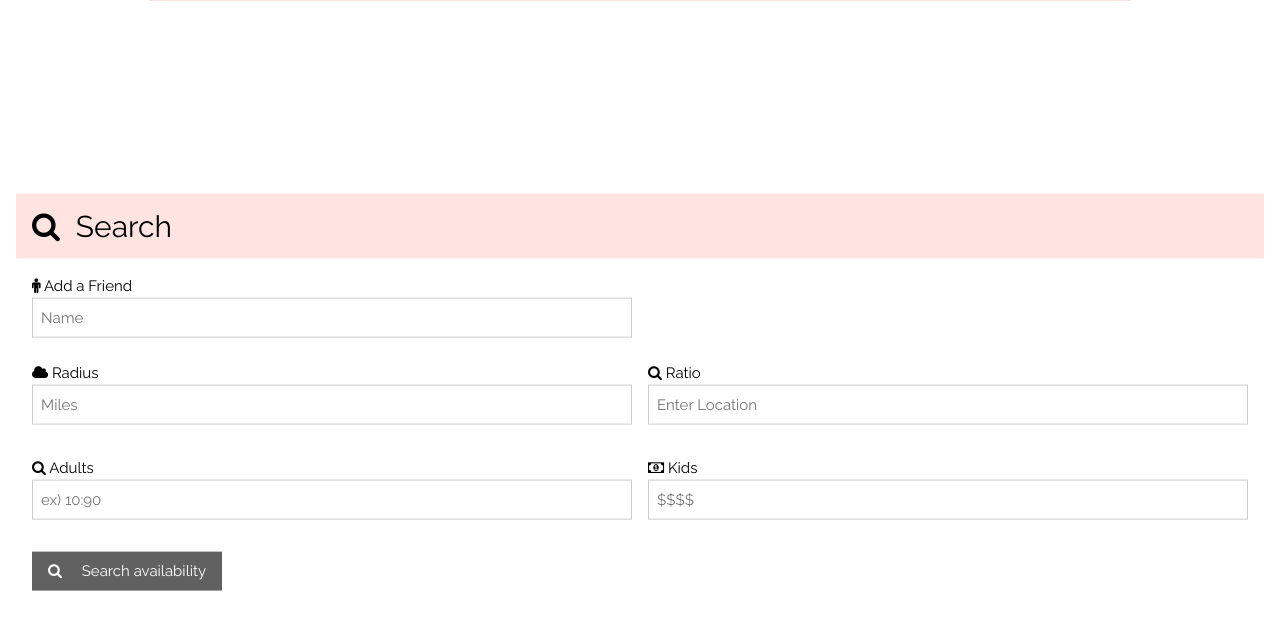
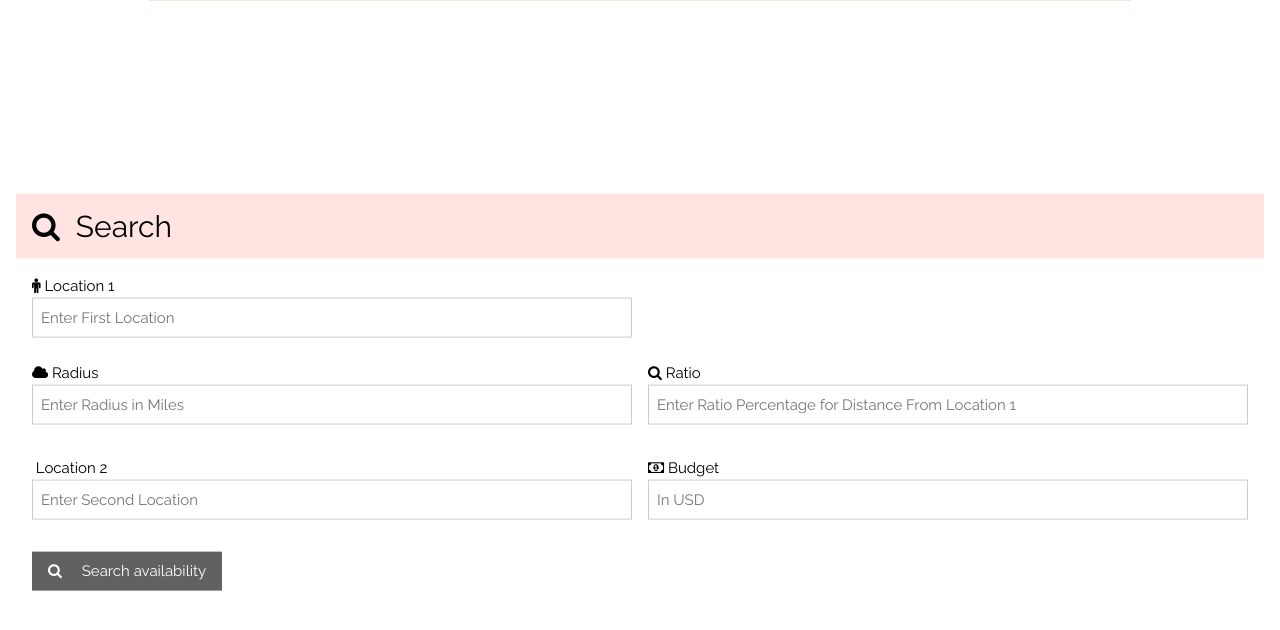
Before and after one commit to aboccard/CS411, a Django app: template main/search/templates/SearchBar.html in a window 1280 px wide. Shown: the top 630 px of the page. Run offline with Django 3.2, Linux system fonts and the light colour scheme; the template is opened without the code that fills it, so the values that code supplies are empty; parts of the project's set-up code (start-up, migrations or seed data) failed here and were passed over.

Commit message:
Connect functions to html

```diff
--- a/main/meet_me_halfway/urls.py
+++ b/main/meet_me_halfway/urls.py
@@ -18,5 +18,5 @@ from django.urls import path, include
 
 urlpatterns = [
     path('admin/', admin.site.urls),
-    path('search/', include('search.urls')),
+    path('', include('search.urls')),
 ]
--- a/main/search/forms.py
+++ b/main/search/forms.py
@@ -3,6 +3,6 @@ from django import forms
 class LocationForm(forms.Form):
     location1 = forms.CharField(label='location1')
     location2 = forms.CharField(label='location2')
-    radius = forms.FloatField(label='radius')
-    ratio = forms.FloatField(label='ratio')
-    budget = forms.FloatField(label='budget')
+    radius = forms.IntegerField(label='radius')
+    ratio = forms.IntegerField(label='ratio')
+    budget = forms.IntegerField(label='budget')
--- a/main/search/search.py
+++ b/main/search/search.py
@@ -1,8 +1,8 @@
-from GOOGLE import findRatioLocation
+from .GOOGLE import findRatioLocation
 
-from YELP import YELP_SEARCH
+from .YELP import YELP_SEARCH
 
-def search(loc1, loc2, ratio = 0.5, radius = 4828, price = None):
+def searchBusiness(loc1, loc2, ratio = 0.5, radius = 4828, price = None):
 
 	searchLocation = findRatioLocation(loc1, loc2, ratio)
 
--- a/main/search/templates/SearchBar.html
+++ b/main/search/templates/SearchBar.html
@@ -19,31 +19,31 @@ body,h1,h2,h3,h4,h5,h6 {font-family: "Raleway", Arial, Helvetica, sans-serif}
       <h2><i class="fa fa-search w3-margin-right"></i>Search</h2>
     </div>
     <div class="w3-container w3-white w3-padding-16">
-      <form action="/action_page.php" target="_blank">
+      <form action="" method="POST"> {% csrf_token %}
         <div class="w3-row-padding" style="margin:0 -16px;">
           <div class="w3-half w3-margin-bottom">
-            <label><i class="fa fa-male"></i> Add a Friend</label>
-            <input class= "w3-input w3-border" type="text" placeholder="Name">
+            <label for="location1"><i class="fa fa-male"></i> Location 1</label>
+            <input class= "w3-input w3-border" type="text" placeholder="Enter First Location" name="location1" required>
           </div>
         </div>
         <div class="w3-row-padding" style="margin:8px -16px;">
           <div class="w3-half w3-margin-bottom">
-            <label><i class="fa fa-cloud"></i> Radius</label>
-            <input class="w3-input w3-border" type="text" placeholder="Miles" min="1" max="100" required>
+            <label for="radius"><i class="fa fa-cloud"></i> Radius</label>
+            <input class="w3-input w3-border" type="number" placeholder="Enter Radius in Miles" name ="radius" min="0" max="24.8" required>
           </div>
           <div class="w3-half">
-            <label><i class="fa fa-search"></i> Ratio</label>
-            <input class="w3-input w3-border" type="text" placeholder="Enter Location">
+            <label for="ratio"><i class="fa fa-search"></i> Ratio</label>
+            <input class="w3-input w3-border" type="number" placeholder="Enter Ratio Percentage for Distance From Location 1" name ="ratio" min="0" max="100" required>
           </div>
         </div>
         <div class="w3-row-padding" style="margin:16px -16px;">
           <div class="w3-half w3-margin-bottom">
-            <label><i class="fa fa-search"></i> Adults</label>
-            <input class="w3-input w3-border" type="number" placeholder="ex) 10:90" min="1" max= "100"required>
+            <label for="location2"><i class="fa fa-man"></i> Location 2</label>
+            <input class="w3-input w3-border" type="text" placeholder="Enter Second Location" name="location2" required>
           </div>
           <div class="w3-half">
-            <label><i class="fa fa-money"></i> Kids</label>
-          <input class="w3-input w3-border" type="number" placeholder = "$$$$" min="0">
+            <label for="budget"><i class="fa fa-money"></i> Budget</label>
+          <input class="w3-input w3-border" type="number" placeholder = "In USD" min="0" name="budget" required>
           </div>
         </div>
         <button class="w3-button w3-dark-grey" type="submit"><i class="fa fa-search w3-margin-right"></i> Search availability</button>
```
Also changed, not shown: main/search/templates/results.html (added, +15 -0 lines), main/search/views.py (+26 -8 lines).
